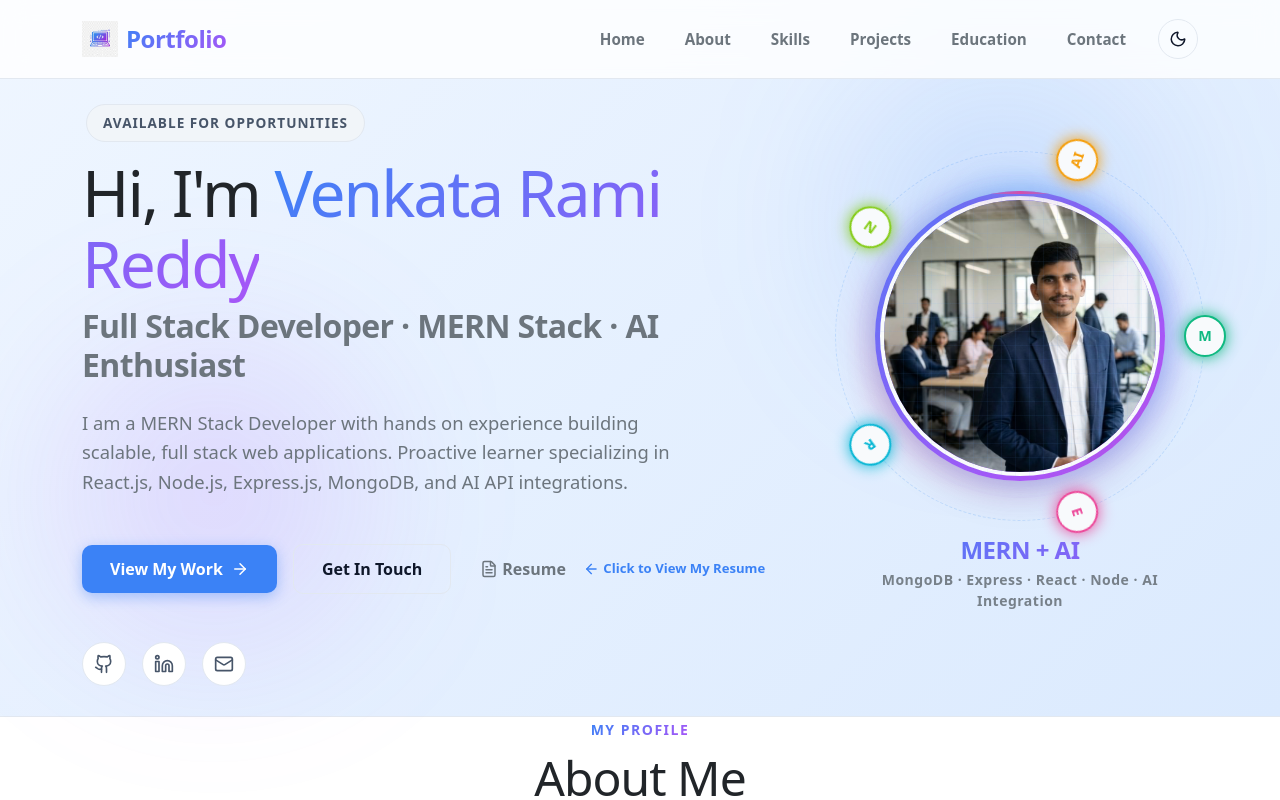
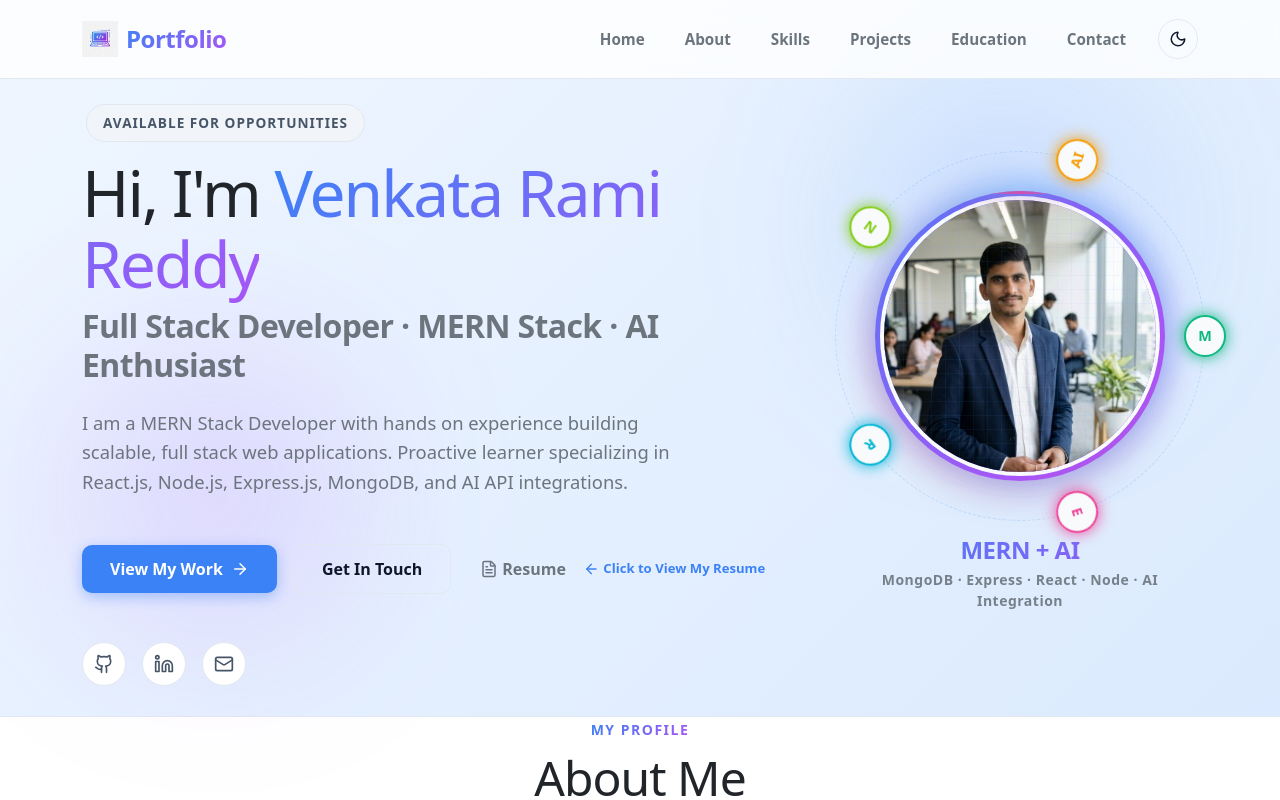
Before and after one commit to vramreddy/venkata-rami-reddy-portfolio, a React (Vite) app: page / in a window 1280 px wide. Shown: the top 800 px of the page. Built offline with nearby package versions, Linux system fonts and the light colour scheme.

Commit message:
Center face in profile image widget

```diff
--- a/src/App.css
+++ b/src/App.css
@@ -558,7 +558,7 @@
   height: 100%;
   border-radius: 50%;
   object-fit: cover;
-  object-position: center;
+  object-position: top right;
   border: 4px solid var(--bg-secondary);
   transition: transform 0.5s ease;
 }
```
